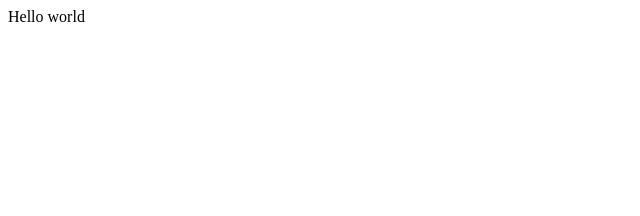
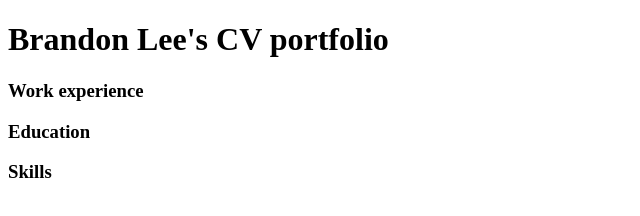
Before and after one commit to brandolee15/html-project, a plain HTML site: page index.html in a window 1280 px wide. Shown: the whole page, without its empty margins (0-640 px from the left). Drawn offline with Linux system fonts and the light colour scheme.

Commit message:
Section tags

```diff
--- a/index.html
+++ b/index.html
@@ -4,6 +4,23 @@
 
     </header>
     <body>
-        Hello world
+        <h1>
+            Brandon Lee's CV portfolio
+        </h1>
+        <section>
+            <h3>
+                Work experience
+            </h3>
+        </section>
+        <section>
+            <h3>
+                Education
+            </h3>
+        </section>
+        <section>
+            <h3>
+                Skills
+            </h3>
+        </section>
     </body>
 </html>
```
